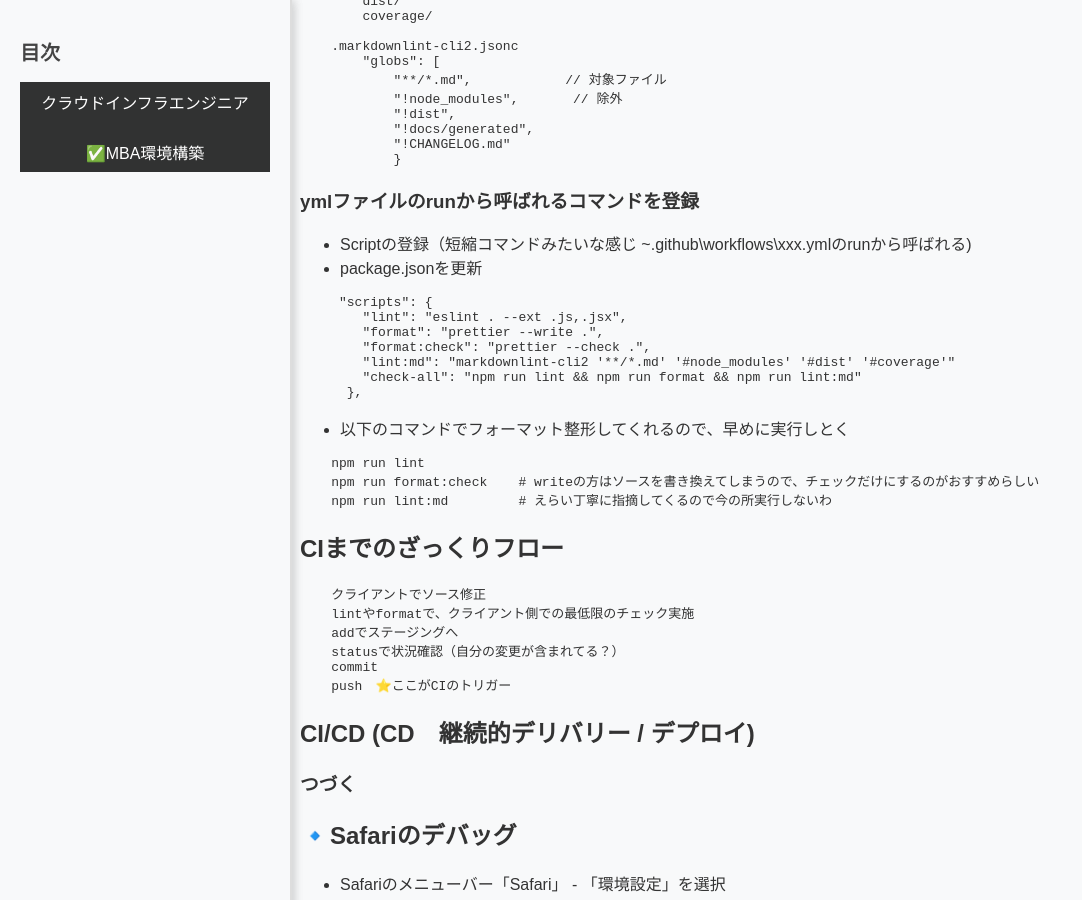
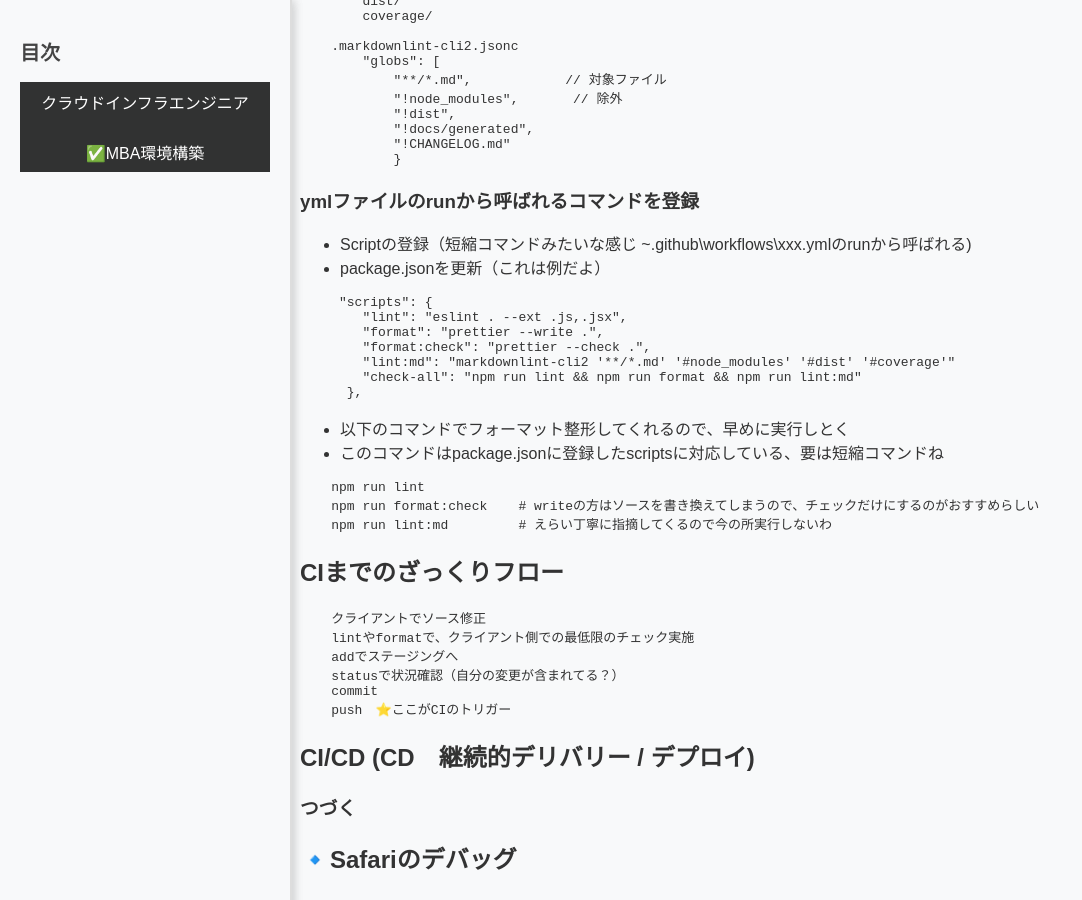
Before and after one commit to cloudrobo48/aws-cloud, a Jekyll site: the page built from docs/mac/mac-memo.md, in a window 1280 px wide and 900 px high, scrolled down 4267 px. Shown: the whole window, without its empty margins (0-1082 px from the left). Built offline with Jekyll 4.4.1, drawn with Linux system fonts in a browser that asks for light colours; our own code applies the rules of GitHub Pages for plain Markdown files.

Commit message:
update ci.yml

````diff
--- a/docs/mac/mac-memo.md
+++ b/docs/mac/mac-memo.md
@@ -247,7 +247,7 @@ layout: default
 ### ymlファイルのrunから呼ばれるコマンドを登録
 
 - Scriptの登録（短縮コマンドみたいな感じ ~\.github\workflows\xxx.ymlのrunから呼ばれる)
-- package.jsonを更新
+- package.jsonを更新（これは例だよ）
 
 ```
      "scripts": {
@@ -260,6 +260,7 @@ layout: default
 ```
 
 - 以下のコマンドでフォーマット整形してくれるので、早めに実行しとく
+- このコマンドはpackage.jsonに登録したscriptsに対応している、要は短縮コマンドね
 
 ```
     npm run lint
````
Also changed, not shown: .github/workflows/ci.yml.
